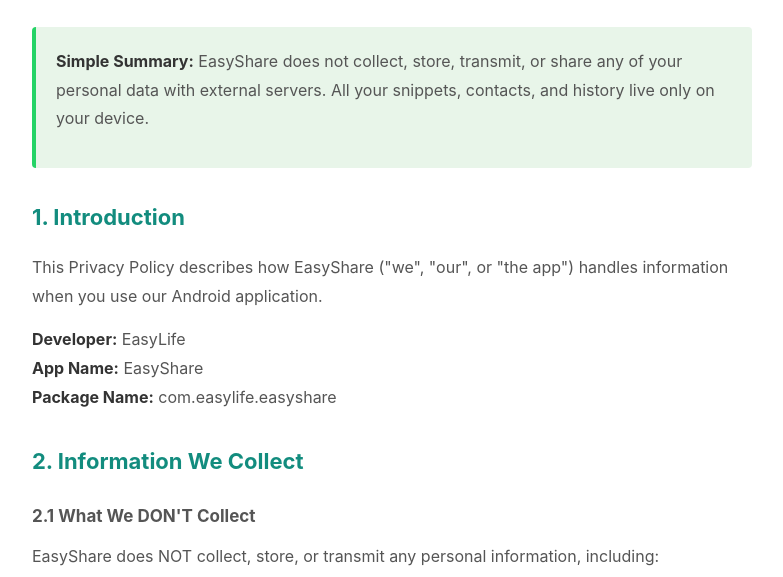
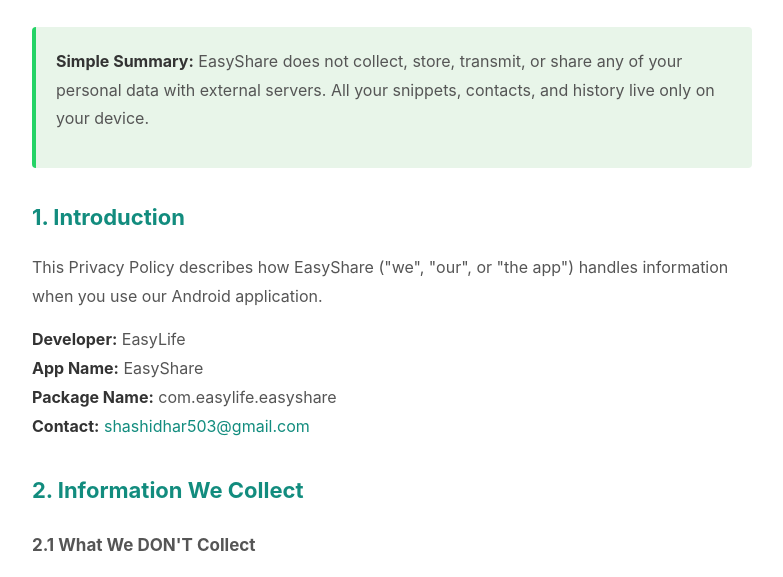
Before and after one commit to shashidhar502/shashidhar.github.io, a plain HTML site: page easyshare/privacy_policy.html in a window 1280 px wide. Shown: the part 156-733 px from the top of the page, without its empty margins (248-1031 px from the left). Drawn offline with Linux system fonts and the light colour scheme.

Commit message:
Update privacy_policy.html

```diff
--- a/easyshare/privacy_policy.html
+++ b/easyshare/privacy_policy.html
@@ -1,4 +1,3 @@
-
 <!DOCTYPE html>
 <html lang="en">
 <head>
@@ -83,7 +82,7 @@
         <strong>Developer:</strong> EasyLife<br>
         <strong>App Name:</strong> EasyShare<br>
         <strong>Package Name:</strong> com.easylife.easyshare<br>
-
+        <strong>Contact:</strong> <a href="mailto:shashidhar503@gmail.com">shashidhar503@gmail.com</a>
     </p>
 
     <h2>2. Information We Collect</h2>
@@ -185,7 +184,7 @@
     <h2>14. Contact Us</h2>
     <p>If you have any questions about this Privacy Policy, please contact us:</p>
     <p>
-        <strong>Email:</strong> <a href="mailto:support@easyshare.app">support@easyshare.app</a><br>
+        <strong>Email:</strong> <a href="mailto:shashidhar503@gmail.com">shashidhar503@gmail.com</a><br>
         <strong>App:</strong> EasyShare<br>
         <strong>Package:</strong> com.easylife.easyshare
     </p>
```
